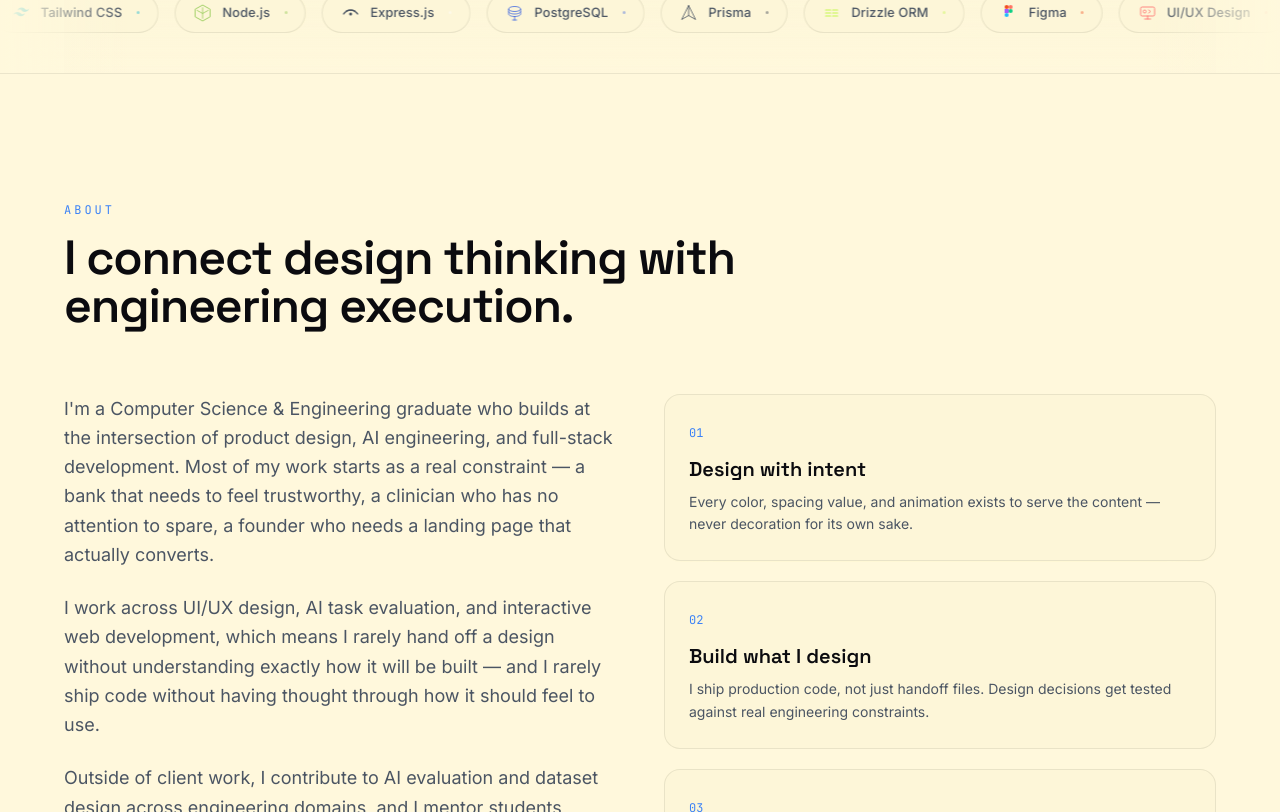
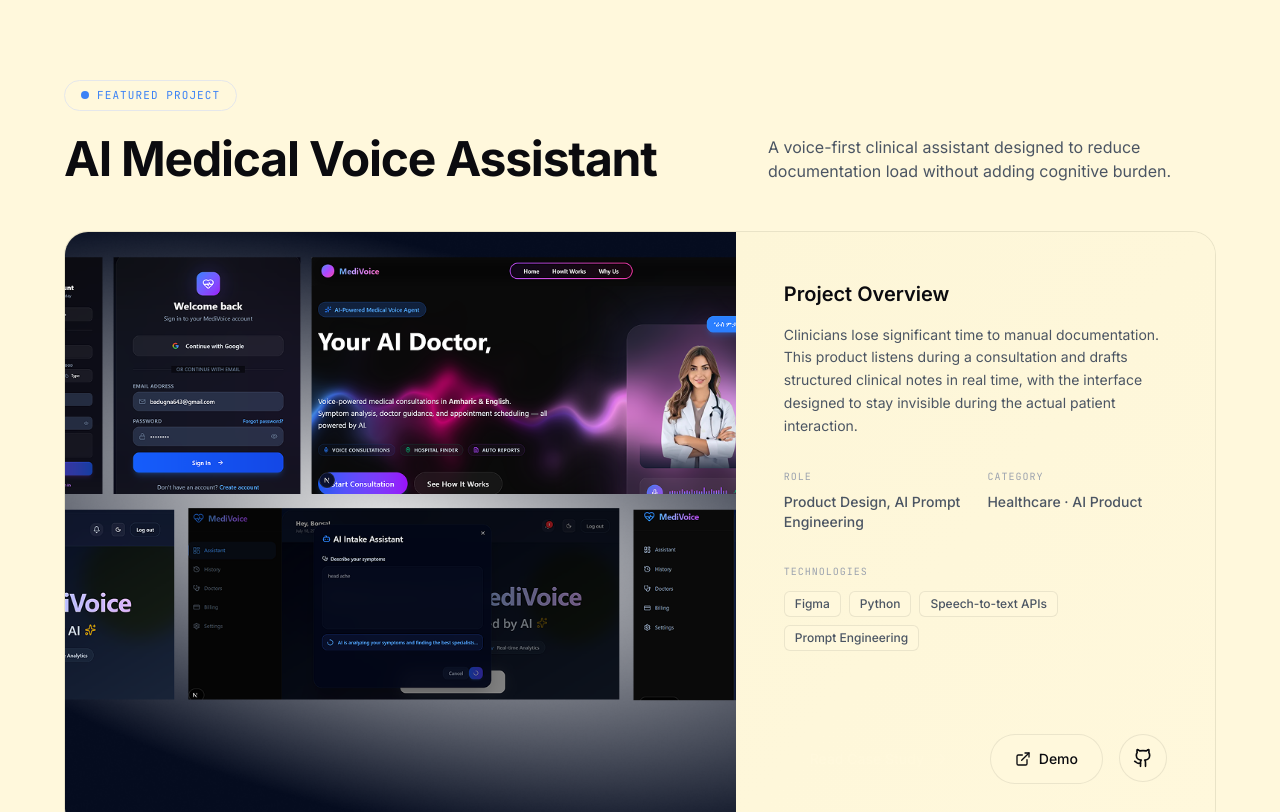
Before and after one commit to Boniadgithub/portfolio, a Next.js app: page / in a window 1280 px wide. Shown: the part 848-1660 px from the top of the page. Built offline with nearby package versions, Linux system fonts and the light colour scheme.

Commit message:
Add the feutured project detail

```diff
--- a/app/page.tsx
+++ b/app/page.tsx
@@ -1,4 +1,5 @@
 import Hero from "@/components/sections/Hero";
+import FeaturedProject from "@/components/sections/FeaturedProject";
 import TechCarousel from "@/components/sections/TechCarousel";
 import About from "@/components/sections/About";
 import Projects from "@/components/sections/Projects";
@@ -13,6 +14,7 @@ export default function Home() {
   return (
     <>
       <Hero />
+      <FeaturedProject />
       <TechCarousel />
       <About />
       <Projects />
--- /dev/null
+++ b/components/sections/FeaturedProject.tsx
@@ -0,0 +1,169 @@
+"use client";
+
+import Image from "next/image";
+import Link from "next/link";
+import { motion } from "framer-motion";
+import { projects } from "@/lib/data";
+import { ArrowRight, ExternalLink, Github } from "lucide-react";
+
+export default function FeaturedProject() {
+  const featured = projects.find((p) => p.slug === "ai-medical-voice-assistant");
+
+  if (!featured) return null;
+
+  return (
+    <section className="relative py-24 md:py-32 overflow-hidden bg-base">
+      <div className="container-px mx-auto max-w-7xl">
+        <div className="mb-12 flex flex-col items-start gap-4 md:flex-row md:items-end md:justify-between">
+          <div>
+            <motion.div
+              initial={{ opacity: 0, y: 10 }}
+              whileInView={{ opacity: 1, y: 0 }}
+              viewport={{ once: true }}
+              transition={{ duration: 0.5 }}
+              className="inline-flex items-center gap-2 rounded-full border border-accent/20 bg-accent/10 px-4 py-1.5 font-mono text-[11px] uppercase tracking-widest text-accent mb-6"
+            >
+              <span className="relative flex h-2 w-2">
+                <span className="animate-ping absolute inline-flex h-full w-full rounded-full bg-accent opacity-75"></span>
+                <span className="relative inline-flex rounded-full h-2 w-2 bg-accent"></span>
+              </span>
+              Featured Project
+            </motion.div>
+            <motion.h2
+              initial={{ opacity: 0, y: 10 }}
+              whileInView={{ opacity: 1, y: 0 }}
+              viewport={{ once: true }}
+              transition={{ duration: 0.5, delay: 0.1 }}
+              className="text-4xl md:text-5xl font-bold tracking-tight text-ink"
+            >
+              {featured.title}
+            </motion.h2>
+          </div>
+          <motion.p
+            initial={{ opacity: 0, y: 10 }}
+            whileInView={{ opacity: 1, y: 0 }}
+            viewport={{ once: true }}
+            transition={{ duration: 0.5, delay: 0.2 }}
+            className="text-ink-secondary md:max-w-md"
+          >
+            {featured.tagline}
+          </motion.p>
+        </div>
+
+        <div className="group relative rounded-3xl overflow-hidden border border-line bg-base-soft">
+          <div className="grid grid-cols-1 lg:grid-cols-12">
+            {/* Image Section */}
+            <div className="lg:col-span-7 relative h-[400px] lg:h-[600px] overflow-hidden bg-muted">
+              <motion.div
+                whileHover={{ scale: 1.03 }}
+                transition={{ duration: 0.7, ease: [0.16, 1, 0.3, 1] }}
+                className="w-full h-full relative"
+              >
+                <Image
+                  src={featured.cover}
+                  alt={featured.title}
+                  fill
+                  className="object-cover"
+                  sizes="(max-width: 1024px) 100vw, 60vw"
+                  priority
+                />
+                <div className="absolute inset-0 bg-gradient-to-t from-base/80 via-transparent to-transparent opacity-60"></div>
+              </motion.div>
+            </div>
+
+            {/* Content Section */}
+            <div className="lg:col-span-5 flex flex-col justify-between p-8 lg:p-12 relative z-10 bg-gradient-to-br from-base-soft to-base">
+              <div>
+                <motion.div
+                  initial={{ opacity: 0, y: 10 }}
+                  whileInView={{ opacity: 1, y: 0 }}
+                  viewport={{ once: true }}
+                  transition={{ duration: 0.5, delay: 0.3 }}
+                  className="mb-8"
+                >
+                  <h3 className="text-xl font-semibold text-ink mb-4">Project Overview</h3>
+                  <p className="text-ink-secondary text-sm leading-relaxed">
+                    {featured.overview}
+                  </p>
+                </motion.div>
+
+                <motion.div
+                  initial={{ opacity: 0, y: 10 }}
+                  whileInView={{ opacity: 1, y: 0 }}
+                  viewport={{ once: true }}
+                  transition={{ duration: 0.5, delay: 0.4 }}
+                  className="grid grid-cols-2 gap-6 mb-8"
+                >
+                  <div>
+                    <h4 className="font-mono text-[10px] uppercase tracking-widest text-ink-faint mb-2">Role</h4>
+                    <p className="text-sm font-medium text-ink-secondary">{featured.role}</p>
+                  </div>
+                  <div>
+                    <h4 className="font-mono text-[10px] uppercase tracking-widest text-ink-faint mb-2">Category</h4>
+                    <p className="text-sm font-medium text-ink-secondary">{featured.category}</p>
+                  </div>
+                </motion.div>
+
+                <motion.div
+                  initial={{ opacity: 0, y: 10 }}
+                  whileInView={{ opacity: 1, y: 0 }}
+                  viewport={{ once: true }}
+                  transition={{ duration: 0.5, delay: 0.5 }}
+                  className="mb-10"
+                >
+                  <h4 className="font-mono text-[10px] uppercase tracking-widest text-ink-faint mb-3">Technologies</h4>
+                  <div className="flex flex-wrap gap-2">
+                    {featured.tech.map((t) => (
+                      <span
+                        key={t}
+                        className="inline-flex items-center rounded-md bg-base border border-line px-2.5 py-1 text-xs font-medium text-ink-secondary"
+                      >
+                        {t}
+                      </span>
+                    ))}
+                  </div>
+                </motion.div>
+              </div>
+
+              <motion.div
+                initial={{ opacity: 0, y: 10 }}
+                whileInView={{ opacity: 1, y: 0 }}
+                viewport={{ once: true }}
+                transition={{ duration: 0.5, delay: 0.6 }}
+                className="flex flex-col sm:flex-row gap-4"
+              >
+                <Link
+                  href={`/projects/${featured.slug}`}
+                  className="flex-1 inline-flex items-center justify-center gap-2 rounded-full bg-ink px-6 py-3.5 text-sm font-medium text-base transition-transform hover:scale-[1.02] active:scale-[0.98]"
+                >
+                  Read Case Study
+                  <ArrowRight className="w-4 h-4" />
+                </Link>
+                <div className="flex gap-4">
+                  <a
+                    href="#"
+                    target="_blank"
+                    rel="noopener noreferrer"
+                    className="inline-flex items-center justify-center gap-2 rounded-full border border-line bg-base px-6 py-3.5 text-sm font-medium text-ink transition-colors hover:bg-base-soft hover:text-ink"
+                  >
+                    <ExternalLink className="w-4 h-4" />
+                    Demo
+                  </a>
+                  <a
+                    href="#"
+                    target="_blank"
+                    rel="noopener noreferrer"
+                    className="inline-flex items-center justify-center w-12 h-12 rounded-full border border-line bg-base text-ink transition-colors hover:bg-base-soft hover:text-ink shrink-0"
+                    aria-label="View Source on GitHub"
+                  >
+                    <Github className="w-5 h-5" />
+                  </a>
+                </div>
+              </motion.div>
+            </div>
+          </div>
+        </div>
+      </div>
+    </section>
+  );
+}
```
